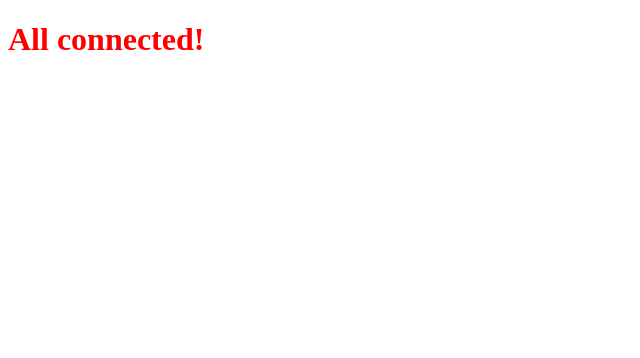
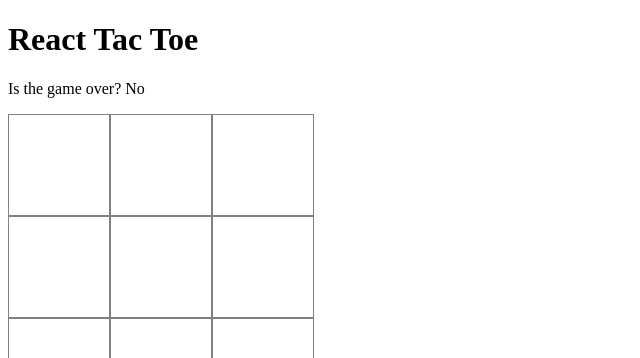
Before and after one commit to jallend1/reactTacToe, a React (Create React App) app: page / in a window 1280 px wide. Shown: the top 358 px of the page, without its empty margins (0-640 px from the left). Built offline with nearby package versions, Linux system fonts and the light colour scheme.

Commit message:
Accidentally failed to include updates to styling and primary App component in previous Git updates, so gradually implementing a similar structure

```diff
--- a/public/index.html
+++ b/public/index.html
@@ -9,7 +9,6 @@
       name="description"
       content="Web site created using create-react-app"
     />
-    <link rel="apple-touch-icon" href="%PUBLIC_URL%/logo192.png" />
     <!--
       manifest.json provides metadata used when your web app is installed on a
       user's mobile device or desktop. See https://developers.google.com/web/fundamentals/web-app-manifest/
@@ -24,20 +23,12 @@
       work correctly both with client-side routing and a non-root public URL.
       Learn how to configure a non-root public URL by running `npm run build`.
     -->
-    <title>React App</title>
+    <link href="https://fonts.googleapis.com/icon?family=Material+Icons"
+      rel="stylesheet">
+    <title>React Tac Toe</title>
   </head>
   <body>
     <noscript>You need to enable JavaScript to run this app.</noscript>
     <div id="root"></div>
-    <!--
-      This HTML file is a template.
-      If you open it directly in the browser, you will see an empty page.
-
-      You can add webfonts, meta tags, or analytics to this file.
-      The build step will place the bundled scripts into the <body> tag.
-
-      To begin the development, run `npm start` or `yarn start`.
-      To create a production bundle, use `npm run build` or `yarn build`.
-    -->
   </body>
 </html>
--- a/src/App.js
+++ b/src/App.js
@@ -1,7 +1,13 @@
 import './index.css';
+import Board from './Components/Board'
 
 const App = () => {
-    return <h1>All connected!</h1>
+    return (
+        <>
+            <h1>React Tac Toe</h1>
+            <Board />
+        </>
+    )
 }
 
 export default App;
--- a/src/index.css
+++ b/src/index.css
@@ -1,3 +1,10 @@
-h1 {
-  color: red;
+.row {
+  display: flex;
 }
+
+.cell {
+  width: 100px;
+  height: 100px;
+  border: solid 1px gray;
+  text-align: center;
+}
```
Also changed, not shown: public/logo512.png (deleted), 1 other file (tests, documents, lock files or other folders).
